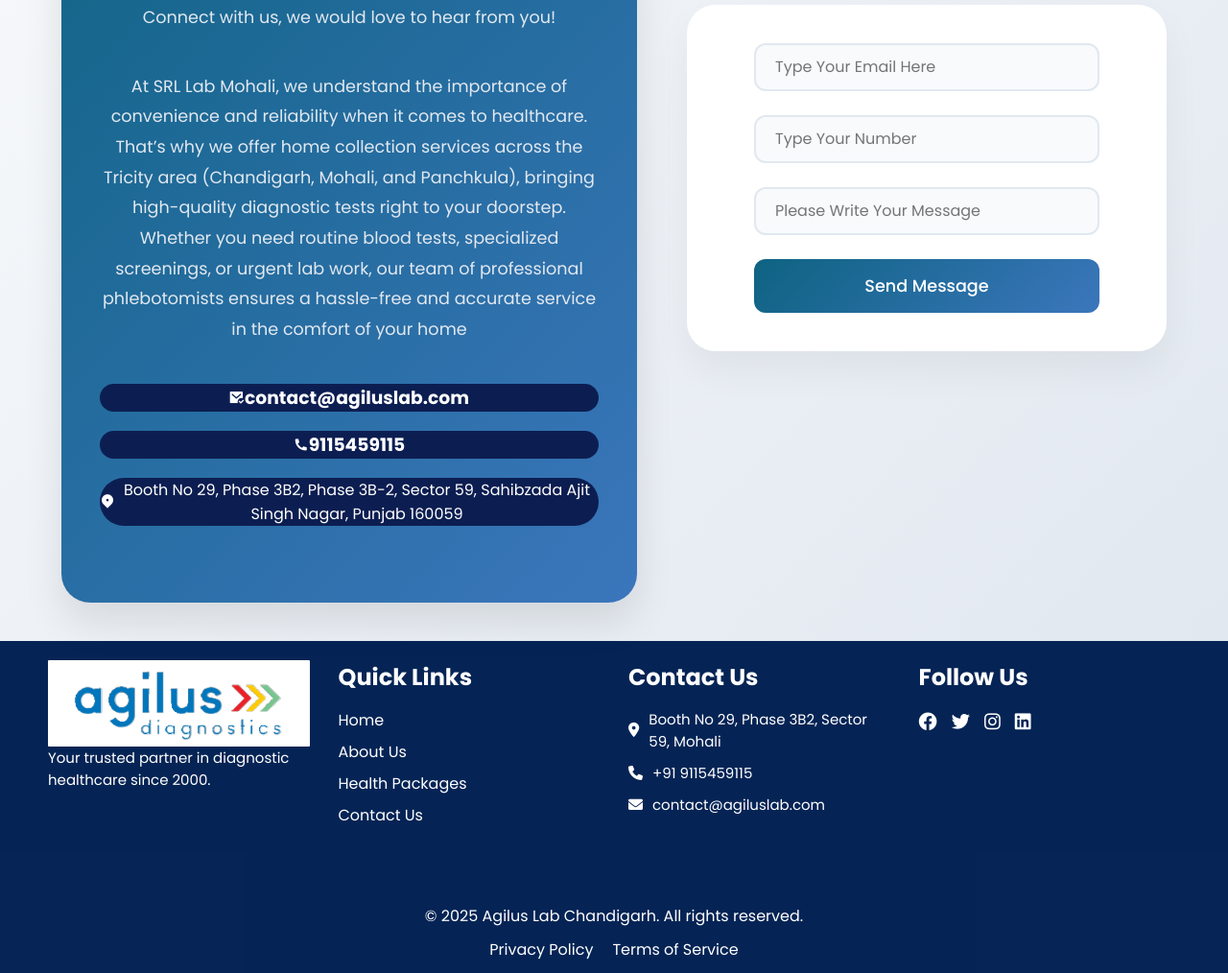
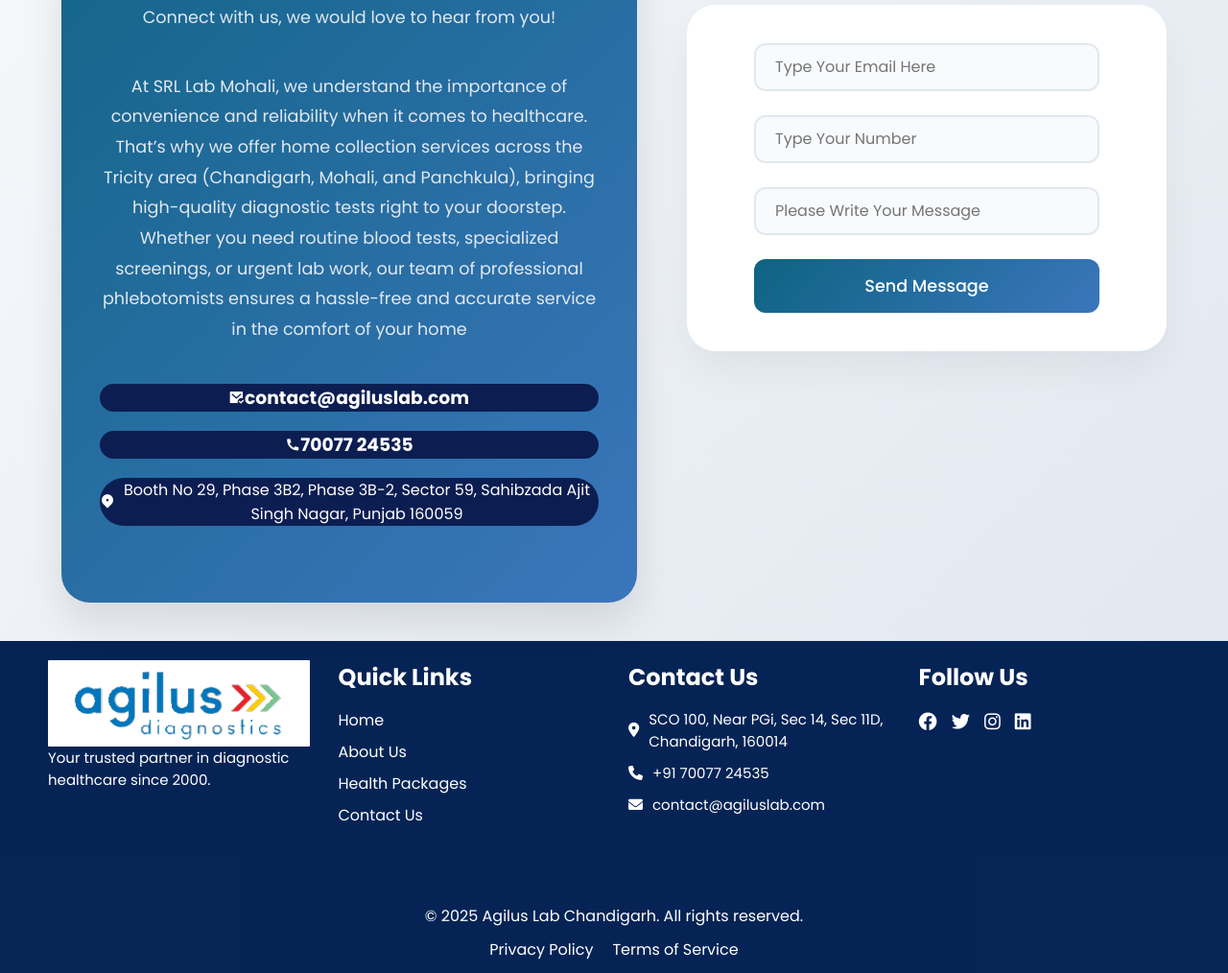
Before and after one commit to CodeCurio/Agilus-Lab-Chandigarh, a plain HTML site: page contact.html in a window 1280 px wide. Shown: the part 382-1396 px from the top of the page at 96% size. Drawn offline with nearby package versions, Linux system fonts and the light colour scheme; a web font is replaced by a local one.

Commit message:
Number and address updated.

```diff
--- a/contact.html
+++ b/contact.html
@@ -48,7 +48,7 @@
         <p id="boldpara">Connect with us, we would love to hear from you!</p>
         <p>At SRL Lab Mohali, we understand the importance of convenience and reliability when it comes to healthcare. That’s why we offer home collection services across the Tricity area (Chandigarh, Mohali, and Panchkula), bringing high-quality diagnostic tests right to your doorstep. Whether you need routine blood tests, specialized screenings, or urgent lab work, our team of professional phlebotomists ensures a hassle-free and accurate service in the comfort of your home</p>
         <div class="email"><i class="ri-mail-check-fill"></i><h3>contact@agiluslab.com</h3></div>
-        <div class="phone"><i class="ri-phone-fill"></i><h3>9115459115</h3></div>
+        <div class="phone"><i class="ri-phone-fill"></i><h3>70077 24535</h3></div>
         <div class="address"><i class="ri-map-pin-2-fill"></i>Booth No 29, Phase 3B2, Phase 3B-2, Sector 59, Sahibzada Ajit Singh Nagar, Punjab 160059</div>
       </div>
       <div class="container2">
@@ -86,8 +86,8 @@
 
         <div class="footer-section contactfooter">
           <h3>Contact Us</h3>
-          <p><i class="fas fa-map-marker-alt"></i> Booth No 29, Phase 3B2, Sector 59, Mohali</p>
-          <p><i class="fas fa-phone"></i> +91 9115459115</p>
+          <p><i class="fas fa-map-marker-alt"></i> SCO 100, Near PGi, Sec 14, Sec 11D, Chandigarh, 160014</p>
+          <p><i class="fas fa-phone"></i> +91 70077 24535</p>
           <p><i class="fas fa-envelope"></i> contact@agiluslab.com</p>
         </div>
 
```
Also changed, not shown: about.html (+2 -2 lines), index.html (+2 -2 lines), packages.html (+2 -2 lines).
